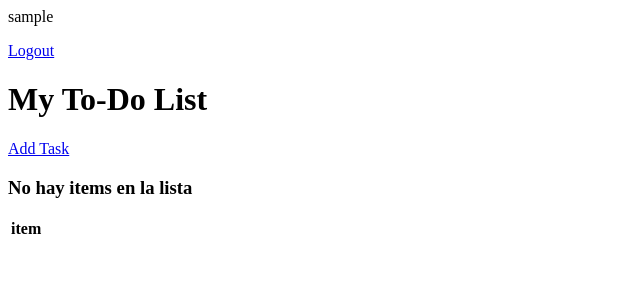
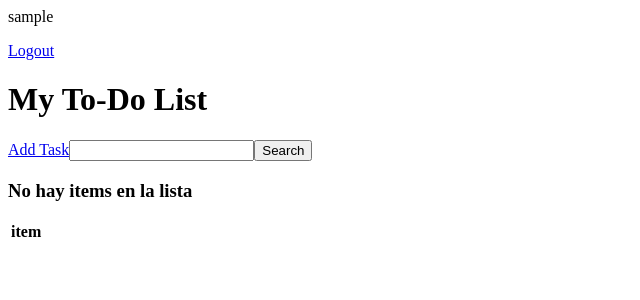
Before and after one commit to fabri98/To-Do-List, a Django app: page / in a window 1280 px wide. Shown: the top 300 px of the page, without its empty margins (0-640 px from the left). Run offline with Django 4.2, Linux system fonts and the light colour scheme; the visitor is signed in with stand-in values (Sample User, id 1); data that the repository does not hold is empty.

Commit message:
Se agregó la view de registro de usuario y la función de busqueda de tareas

```diff
--- a/base/templates/base/login.html
+++ b/base/templates/base/login.html
@@ -7,3 +7,5 @@
 
     <input type="submit" value="Login">
 </form>
+
+<p>No tienes una cuenta? <a href="{% url 'register' %}">Register</a></p>
--- a/base/templates/base/task_list.html
+++ b/base/templates/base/task_list.html
@@ -10,6 +10,12 @@
 <table>
     <tr>
         <a href="{% url 'task-create' %}">Add Task</a>
+
+        <form action="" method="GET">
+            <input type="text" name="search-area" value="{{search_input}}">
+            <input type="submit" value="Search">
+        </form>
+
         <th>item</th>
         <th></th>
     </tr>
--- a/base/urls.py
+++ b/base/urls.py
@@ -5,6 +5,8 @@ from django.contrib.auth.views import LogoutView
 urlpatterns = [
     path('login/', views.CustomLoginView.as_view(),name='login'),
     path('logout/', LogoutView.as_view(next_page='login'),name='logout'),
+    path('register/', views.RegisterPage.as_view(), name='register'),
+
     path('', views.TaskList.as_view(), name='tasks'),
     path('task/<int:pk>/', views.TaskDetail.as_view(), name='task'),
     path('task-create/', views.TaskCreate.as_view(), name='task-create'),
--- a/base/views.py
+++ b/base/views.py
@@ -2,7 +2,9 @@ from multiprocessing import context
 from django.shortcuts import redirect, render
 from django.views.generic.list import ListView
 from django.views.generic.detail import DetailView
-from django.views.generic.edit import CreateView, UpdateView, DeleteView
+from django.views.generic.edit import CreateView, UpdateView, DeleteView, FormView
+from django.contrib.auth.forms import UserCreationForm
+from django.contrib.auth import login
 from django.urls import reverse_lazy
 from .models import Task
 
@@ -17,6 +19,23 @@ class CustomLoginView(LoginView):
     def get_success_url(self):
         return reverse_lazy('tasks')
 
+class RegisterPage(FormView):
+    template_name = 'base/register.html'
+    form_class = UserCreationForm
+    redirect_authenticated_user = True
+    success_url = reverse_lazy('tasks')
+
+    def form_valid(self, form):
+        user = form.save()
+        if user is not None:
+            login(self.request, user)
+        return super(RegisterPage, self).form_valid(form)
+
+    def ger(self, *args, **kwargs):
+        if self.request.user.is_authenticated():
+            return redirect('tasks')
+        return super(RegisterPage, self).get(*args, **kwargs)
+
 
 class TaskList(LoginRequiredMixin, ListView):
     model = Task
@@ -26,6 +45,13 @@ class TaskList(LoginRequiredMixin, ListView):
         context = super().get_context_data(**kwargs)
         context['tasks'] = context['tasks'].filter(user=self.request.user)
         context['count'] = context['tasks'].filter(complete=False).count()
+
+        search_input = self.request.GET.get('search-area') or ''
+
+        if search_input:
+            context['tasks'] = context['tasks'].filter(title__startswith=search_input)
+
+        context['search_input'] = search_input
 
         return context
 
```
Also changed, not shown: base/templates/base/register.html (added, +11 -0 lines).
